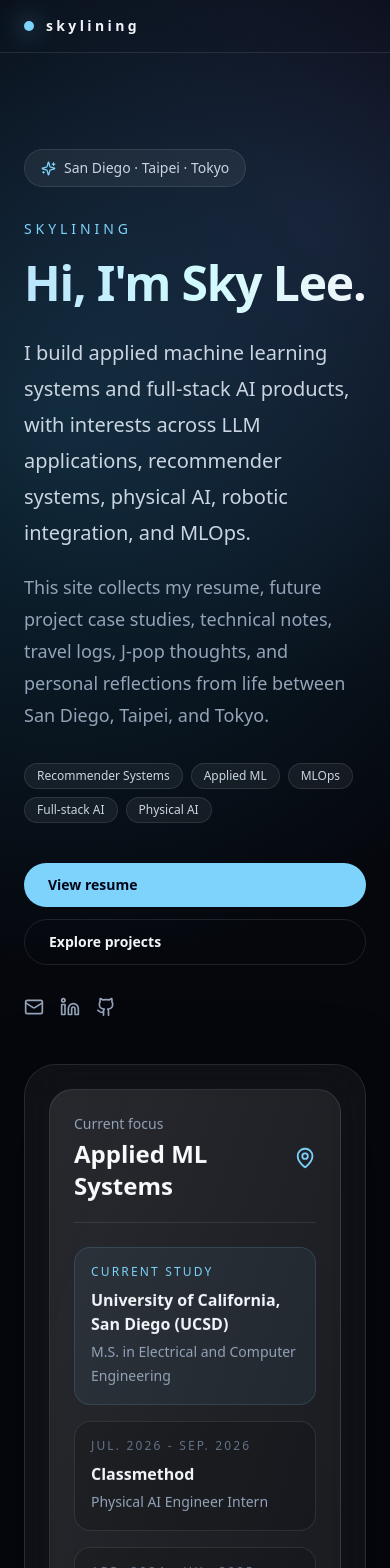
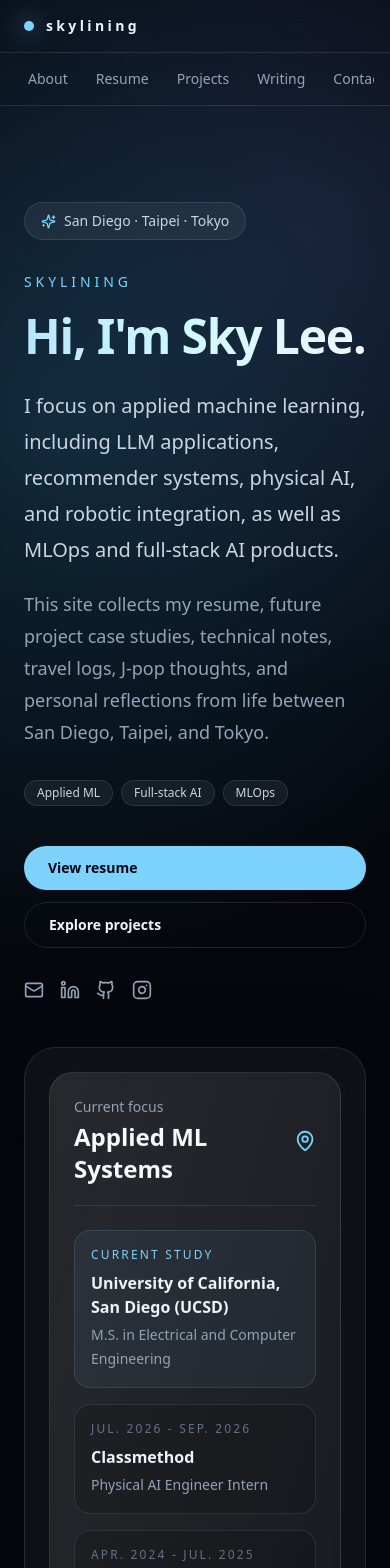
Before and after one commit to SkyLiNing823/skylining.dev, a Next.js app: page / in a window 390 px wide. Shown: the top 1568 px of the page. Built offline with nearby package versions, Linux system fonts and the light colour scheme.

Commit message:
update for mobile viewing

```diff
--- a/app/contact/page.tsx
+++ b/app/contact/page.tsx
@@ -1,5 +1,5 @@
 import Link from "next/link";
-import { Github, Linkedin, Mail } from "lucide-react";
+import { Github, Instagram, Linkedin, Mail } from "lucide-react";
 import { SectionHeading } from "@/components/section-heading";
 import { profile } from "@/lib/site-data";
 
@@ -9,6 +9,7 @@ const contacts = [
   { label: "Email", value: profile.email, href: `mailto:${profile.email}`, icon: Mail },
   { label: "LinkedIn", value: "tien-ning-lee-96a04b252", href: profile.linkedin, icon: Linkedin },
   { label: "GitHub", value: "SkyLiNing823", href: profile.github, icon: Github },
+  { label: "Instagram", value: "@skyning823", href: profile.instagram, icon: Instagram },
 ];
 
 export default function ContactPage() {
@@ -17,7 +18,7 @@ export default function ContactPage() {
       <SectionHeading
         eyebrow="Contact"
         title="Let's connect."
-        description="For recruiting, collaboration, or casual conversation around applied ML, recommender systems, J-pop, or travel, feel free to reach out."
+        description="For recruiting, collaboration, or casual conversation around applied ML, full-stack AI, J-pop, or travel, feel free to reach out."
       />
       <div className="mt-12 grid gap-5 md:grid-cols-2">
         {contacts.map((item) => {
--- a/app/layout.tsx
+++ b/app/layout.tsx
@@ -8,7 +8,7 @@ export const metadata: Metadata = {
     default: "skylining | Sky Lee",
     template: "%s | skylining",
   },
-  description: "Personal website of Tien-Ning (Sky) Lee: applied ML, recommender systems, AI products, and writing.",
+  description: "Personal website of Tien-Ning (Sky) Lee: applied ML, full-stack AI, AI products, and writing.",
 };
 
 export default function RootLayout({ children }: { children: React.ReactNode }) {
--- a/app/page.tsx
+++ b/app/page.tsx
@@ -1,9 +1,9 @@
 import Link from "next/link";
-import { ArrowRight, Github, Linkedin, Mail, MapPin, Sparkles } from "lucide-react";
+import { ArrowRight, Github, Instagram, Linkedin, Mail, MapPin, Sparkles } from "lucide-react";
 import { Card } from "@/components/card";
 import { education, experiences, homeSkillGroups, profile, projectPlaceholders, writingPlaceholders } from "@/lib/site-data";
 
-const focus = ["Recommender Systems", "Applied ML", "MLOps", "Full-stack AI", "Physical AI"];
+const focus = ["Applied ML", "Full-stack AI", "MLOps"];
 
 function getHomeRole(role: string) {
   return role.split(" | ")[0];
@@ -15,7 +15,7 @@ function getHomeOrg(org: string) {
   }
 
   if (org === "National Institute of Information and Communications Technology (NICT)") {
-    return "NICT";
+    return "National Institute of Information and Communications Technology";
   }
 
   return org;
@@ -37,7 +37,7 @@ export default function HomePage() {
               <span className="gradient-text">Hi, I&apos;m {profile.shortName}.</span>
             </h1>
             <p className="fade-up-delay-2 mt-7 max-w-3xl text-xl leading-9 text-slate-300">
-              I build applied machine learning systems and full-stack AI products, with interests across LLM applications, recommender systems, physical AI, robotic integration, and MLOps.
+              I focus on applied machine learning, including LLM applications, recommender systems, physical AI, and robotic integration, as well as MLOps and full-stack AI products.
             </p>
             <p className="fade-up-delay-2 mt-5 max-w-3xl text-lg leading-8 text-slate-400">
               This site collects my resume, future project case studies, technical notes, travel logs, J-pop thoughts, and personal reflections from life between San Diego, Taipei, and Tokyo.
@@ -60,6 +60,7 @@ export default function HomePage() {
               <Link href={`mailto:${profile.email}`} className="transition hover:text-ocean" aria-label="Email"><Mail size={20} /></Link>
               <Link href={profile.linkedin} className="transition hover:text-ocean" aria-label="LinkedIn"><Linkedin size={20} /></Link>
               <Link href={profile.github} className="transition hover:text-ocean" aria-label="GitHub"><Github size={20} /></Link>
+              <Link href={profile.instagram} className="transition hover:text-ocean" aria-label="Instagram"><Instagram size={20} /></Link>
             </div>
           </div>
 
--- a/app/resume/page.tsx
+++ b/app/resume/page.tsx
@@ -1,5 +1,5 @@
 import Link from "next/link";
-import { Download, Github, Linkedin, Mail } from "lucide-react";
+import { Download } from "lucide-react";
 import { SectionHeading } from "@/components/section-heading";
 import { education, experiences, profile, skills } from "@/lib/site-data";
 
@@ -11,12 +11,12 @@ export default function ResumePage() {
       <div className="flex flex-col gap-8 lg:flex-row lg:items-end lg:justify-between">
         <SectionHeading
           eyebrow="Resume"
-          title="Experience across recommender systems, applied ML, and AI research."
-          description="A web version of my resume. A downloadable PDF can be added after the final resume file is ready."
+          title="Experience across applied ML, full-stack AI, and AI research."
+          description="A web version of my resume, with a downloadable PDF available for sharing."
         />
-        <button className="inline-flex cursor-not-allowed items-center gap-2 rounded-full border border-white/10 bg-white/[0.04] px-5 py-3 text-sm text-slate-500" title="PDF resume will be added later">
-          <Download size={16} /> PDF coming soon
-        </button>
+        <Link href="/Tien-Ning-Sky-Lee-Resume.pdf" className="inline-flex items-center gap-2 rounded-full border border-white/10 bg-white/[0.06] px-5 py-3 text-sm font-semibold text-slate-100 transition hover:-translate-y-0.5 hover:border-ocean/50 hover:text-ocean" target="_blank">
+          <Download size={16} /> Download PDF
+        </Link>
       </div>
 
       <div className="mt-12 rounded-[2rem] glass-card p-8">
@@ -24,11 +24,6 @@ export default function ResumePage() {
           <div>
             <h2 className="text-3xl font-semibold text-slate-50">{profile.name}</h2>
             <p className="mt-2 text-slate-400">{profile.title}</p>
-          </div>
-          <div className="grid gap-2 text-sm text-slate-400 sm:grid-cols-2 md:text-right">
-            <Link href={`mailto:${profile.email}`} className="inline-flex items-center gap-2 transition hover:text-ocean md:justify-end"><Mail size={15} /> {profile.email}</Link>
-            <Link href={profile.linkedin} className="inline-flex items-center gap-2 transition hover:text-ocean md:justify-end"><Linkedin size={15} /> LinkedIn</Link>
-            <Link href={profile.github} className="inline-flex items-center gap-2 transition hover:text-ocean md:justify-end"><Github size={15} /> GitHub</Link>
           </div>
         </div>
 
--- a/components/site-footer.tsx
+++ b/components/site-footer.tsx
@@ -1,5 +1,5 @@
 import Link from "next/link";
-import { Github, Linkedin, Mail } from "lucide-react";
+import { Github, Instagram, Linkedin, Mail } from "lucide-react";
 import { profile } from "@/lib/site-data";
 
 export function SiteFooter() {
@@ -11,6 +11,7 @@ export function SiteFooter() {
           <Link href={`mailto:${profile.email}`} className="transition hover:text-ocean" aria-label="Email"><Mail size={18} /></Link>
           <Link href={profile.linkedin} className="transition hover:text-ocean" aria-label="LinkedIn"><Linkedin size={18} /></Link>
           <Link href={profile.github} className="transition hover:text-ocean" aria-label="GitHub"><Github size={18} /></Link>
+          <Link href={profile.instagram} className="transition hover:text-ocean" aria-label="Instagram"><Instagram size={18} /></Link>
         </div>
       </div>
     </footer>
--- a/components/site-header.tsx
+++ b/components/site-header.tsx
@@ -17,7 +17,7 @@ export function SiteHeader() {
           <span className="h-2.5 w-2.5 rounded-full bg-ocean shadow-[0_0_24px_rgba(125,211,252,0.85)] transition group-hover:scale-125" />
           <span className="text-sm font-semibold tracking-[0.24em] text-slate-100">{profile.brand}</span>
         </Link>
-        <nav className="hidden items-center gap-1 md:flex">
+        <nav className="hidden items-center gap-1 md:flex" aria-label="Primary navigation">
           {navItems.map((item) => (
             <Link
               key={item.href}
@@ -29,6 +29,19 @@ export function SiteHeader() {
           ))}
         </nav>
       </div>
+      <nav className="border-t border-white/10 px-4 py-2 md:hidden" aria-label="Mobile navigation">
+        <div className="flex gap-1 overflow-x-auto">
+          {navItems.map((item) => (
+            <Link
+              key={item.href}
+              href={item.href}
+              className="shrink-0 rounded-full px-3 py-2 text-sm font-medium text-slate-400 transition hover:bg-white/[0.06] hover:text-slate-100"
+            >
+              {item.label}
+            </Link>
+          ))}
+        </div>
+      </nav>
     </header>
   );
 }
--- a/lib/site-data.ts
+++ b/lib/site-data.ts
@@ -2,13 +2,14 @@ export const profile = {
   brand: "skylining",
   name: "Tien-Ning (Sky) Lee",
   shortName: "Sky Lee",
-  title: "Applied ML · Recommender Systems · AI Products",
+  title: "Applied ML · Full-stack AI · AI Products",
   location: "San Diego · Taipei · Tokyo",
   email: "tienninglee@gmail.com",
   linkedin: "https://www.linkedin.com/in/tien-ning-lee-96a04b252",
   github: "https://github.com/SkyLiNing823",
+  instagram: "https://www.instagram.com/skyning823/",
   summary:
-    "M.S. student in Electrical and Computer Engineering at UC San Diego, focusing on Machine Learning and Data Science. I am interested in applied machine learning, including LLM applications, recommender systems, physical AI, and robotic integration, as well as MLOps and full-stack AI products. Outside of technical work, I enjoy travel, J-pop, and kendo.",
+    "M.S. student in Electrical and Computer Engineering, Machine Learning & Data Science Track, at UC San Diego. I focus on applied machine learning, including LLM applications, recommender systems, physical AI, and robotic integration, as well as MLOps and full-stack AI products. Outside of technical work, I enjoy travel, J-pop, and kendo.",
 };
 
 export const education = [
@@ -81,13 +82,13 @@ export const skills = {
   Programming: ["Python", "C++", "JavaScript", "Java", "R", "SQL"],
   "Libraries / Frameworks": ["scikit-learn", "TensorFlow", "PyTorch", "React", "FastAPI", "Tailwind CSS", "Streamlit", "BeautifulSoup"],
   "Tools / Platforms": ["FAISS", "Google Gemini API", "Alembic", "Git", "AWS", "Render", "Docker", "ROS2", "pytest"],
-  Interests: ["Applied ML", "LLM Applications", "Recommender Systems", "Physical AI", "MLOps"],
+  Interests: ["Applied ML", "LLM Applications", "Physical AI", "Full-stack AI", "MLOps"],
 };
 
 export const homeSkillGroups = [
   {
-    title: "AI systems",
-    items: ["Applied ML", "LLM Apps", "Recommender Systems", "Physical AI"],
+    title: "Applied ML systems",
+    items: ["LLM Apps", "Recommender Systems", "Physical AI", "Robotic Integration"],
   },
   {
     title: "Product engineering",
@@ -103,8 +104,8 @@ export const projectPlaceholders = [
   {
     title: "Project case studies coming soon",
     description:
-      "This section will later include selected work such as recommender systems, Polyglot Sensei, AI products, and applied ML projects.",
-    tags: ["Recommender Systems", "Full-stack AI", "Applied ML"],
+      "This section will later include selected work in applied ML, Polyglot Sensei, full-stack AI products, and engineering case studies.",
+    tags: ["Applied ML", "Full-stack AI", "AI Products"],
   },
   {
     title: "Portfolio details in progress",
```
Also changed, not shown: app/about/page.tsx (+5 -14 lines), 1 other file (tests, documents, lock files or other folders).
